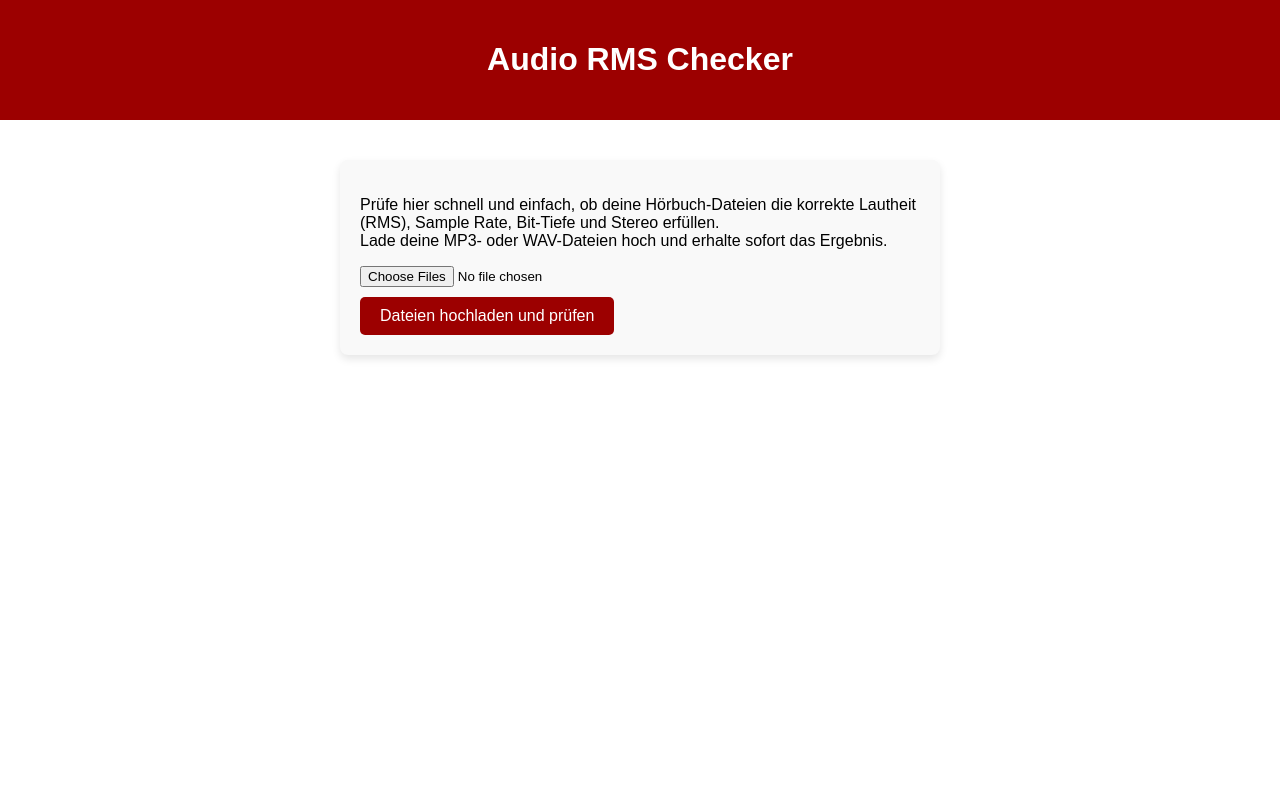
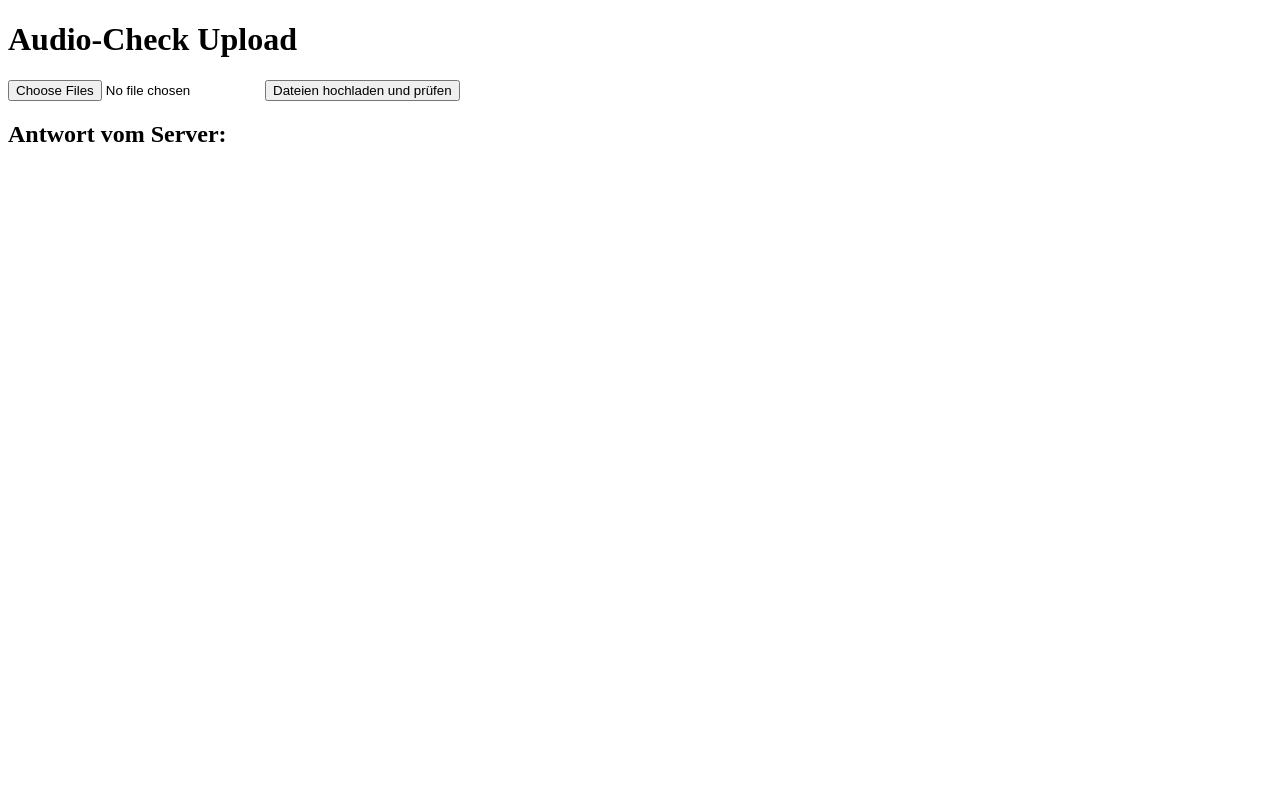
Before and after one commit to PietHenryRecords/audiocheck, a Flask app: page / in a window 1280 px wide. Run offline with Flask 2, Linux system fonts and the light colour scheme.

Commit message:
Update index.html

```diff
--- a/templates/index.html
+++ b/templates/index.html
@@ -1,171 +1,60 @@
 <!DOCTYPE html>
 <html lang="de">
 <head>
-  <meta charset="UTF-8">
-  <title>Audio RMS Checker</title>
-  <style>
-    body {
-      font-family: Arial, sans-serif;
-      background: #fff;
-      margin: 0;
-      padding: 0;
-      display: flex;
-      flex-direction: column;
-      align-items: center;
-      min-height: 100vh;
-    }
-    header {
-      background: #9c0000;
-      color: white;
-      width: 100%;
-      padding: 20px;
-      text-align: center;
-    }
-    main {
-      width: 100%;
-      max-width: 600px;
-      margin-top: 20px;
-      padding: 20px;
-    }
-    .upload-box, .results-box {
-      background: #f9f9f9;
-      padding: 20px;
-      border-radius: 8px;
-      margin-bottom: 20px;
-      box-shadow: 0 4px 8px rgba(0,0,0,0.1);
-    }
-    button {
-      background-color: #9c0000;
-      border: none;
-      color: white;
-      padding: 10px 20px;
-      margin-top: 10px;
-      cursor: pointer;
-      font-size: 16px;
-      border-radius: 5px;
-    }
-    button:hover {
-      background-color: #7a0000;
-    }
-    .success-message {
-      background: #d4edda;
-      color: #155724;
-      padding: 10px;
-      border-radius: 5px;
-      margin-top: 10px;
-    }
-    .results-header {
-      font-size: 22px;
-      font-weight: bold;
-      margin: 20px 0 10px 0;
-    }
-    .result-card {
-      background: white;
-      border: 1px solid #ccc;
-      padding: 15px;
-      border-radius: 8px;
-      margin-bottom: 15px;
-    }
-    .ok {
-      color: green;
-      font-weight: bold;
-    }
-    .error {
-      color: red;
-      font-weight: bold;
-    }
-    ul {
-      padding-left: 20px;
-      margin-top: 5px;
-    }
-    li {
-      margin-bottom: 5px;
-    }
-    /* Spinner */
-    .spinner {
-      display: none;
-      margin: 20px auto;
-      width: 40px;
-      height: 40px;
-      border: 5px solid #ccc;
-      border-top: 5px solid #9c0000;
-      border-radius: 50%;
-      animation: spin 1s linear infinite;
-    }
-    @keyframes spin {
-      0% { transform: rotate(0deg);}
-      100% { transform: rotate(360deg);}
-    }
-  </style>
+    <meta charset="UTF-8">
+    <title>Audio RMS Checker</title>
+    <meta http-equiv="Cache-Control" content="no-store, no-cache, must-revalidate, max-age=0">
+    <meta http-equiv="Pragma" content="no-cache">
+    <meta http-equiv="Expires" content="0">
 </head>
-<body>
+<body onload="clearResults()">
 
-<header>
-  <h1>Audio RMS Checker</h1>
-</header>
+    <h1>Audio-Check Upload</h1>
 
-<main>
+    <input type="file" id="fileInput" multiple>
+    <button onclick="uploadFiles()">Dateien hochladen und prüfen</button>
 
-  <div class="upload-box">
-    <p>Prüfe hier schnell und einfach, ob deine Hörbuch-Dateien die korrekte Lautheit (RMS), Sample Rate, Bit-Tiefe und Stereo erfüllen.<br>
-      Lade deine MP3- oder WAV-Dateien hoch und erhalte sofort das Ergebnis.</p>
+    <h2>Antwort vom Server:</h2>
+    <pre id="responseText"></pre>
 
-    <form id="uploadForm" action="/" method="post" enctype="multipart/form-data">
-      <input type="file" name="files" multiple required><br>
-      <button type="submit">Dateien hochladen und prüfen</button>
-    </form>
+    <script>
+        function clearResults() {
+            document.getElementById('responseText').textContent = '';
+        }
 
-    <div class="spinner" id="spinner"></div>
-  </div>
+        async function uploadFiles() {
+            const responseText = document.getElementById('responseText');
+            responseText.textContent = ''; // Ergebnisse immer leeren
 
-  {% if success %}
-    <div class="success-message">
-      ✅ Datei(en) erfolgreich geprüft!
-    </div>
-  {% endif %}
+            const files = document.getElementById('fileInput').files;
+            if (files.length === 0) {
+                responseText.textContent = 'Bitte wählen Sie eine oder mehrere Dateien aus.';
+                return;
+            }
 
-  {% if reports %}
-  <div class="results-box" id="resultsBox">
-    <div class="results-header">Ergebnisse:</div>
+            const formData = new FormData();
+            for (const file of files) {
+                formData.append('files', file);
+            }
 
-    {% for report in reports %}
-      <div class="result-card">
-        <strong>Datei:</strong> {{ report['Datei'] }}<br>
+            try {
+                const response = await fetch('/upload', {
+                    method: 'POST',
+                    body: formData,
+                    cache: 'no-store'
+                });
 
-        <strong>Prüfung:</strong>
-        {% if report['Fehler'] %}
-          <ul>
-            {% for fehler in report['Fehler'] %}
-              <li class="error">{{ fehler }}</li>
-            {% endfor %}
-          </ul>
-          <strong>Status:</strong> <span class="error">❌ Fehler</span>
-        {% else %}
-          <ul>
-            <li class="ok">Alle Prüfungen bestanden!</li>
-          </ul>
-          <strong>Status:</strong> <span class="ok">✅ OK</span>
-        {% endif %}
-      </div>
-    {% endfor %}
+                if (!response.ok) {
+                    throw new Error(`Serverfehler: ${response.statusText}`);
+                }
 
-    <form action="/download" method="get">
-      <button type="submit">Ergebnisse als CSV herunterladen</button>
-    </form>
-
-  </div>
-  {% endif %}
-
-</main>
-
-<script>
-  const form = document.getElementById('uploadForm');
-  const spinner = document.getElementById('spinner');
-
-  form.addEventListener('submit', function() {
-    spinner.style.display = 'block';
-  });
-</script>
+                const result = await response.json();
+                responseText.textContent = JSON.stringify(result, null, 2);
+            } catch (error) {
+                responseText.textContent = `Fehler beim Hochladen: ${error.message}`;
+            }
+        }
+    </script>
 
 </body>
 </html>
```
